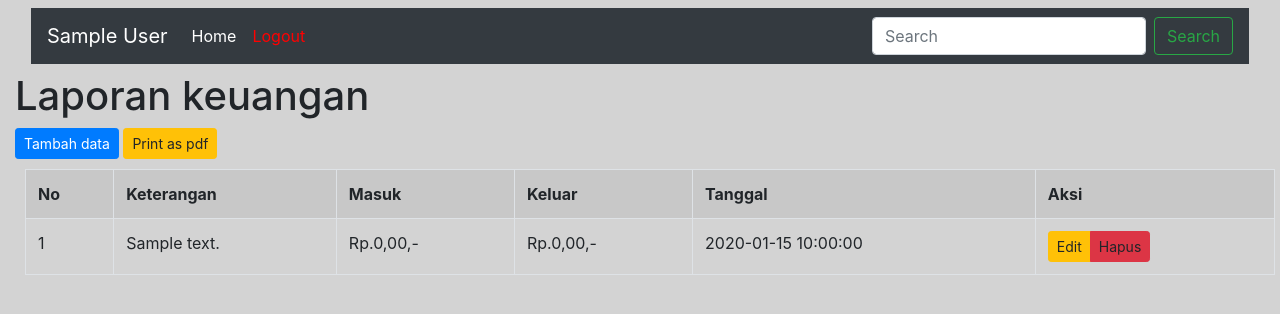
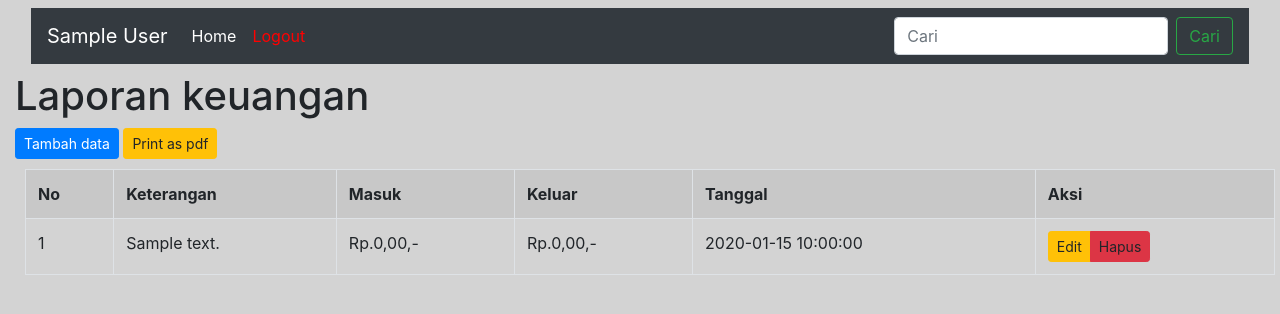
Before and after one commit to irpannawawi/manajemen-keuangan, a PHP site: page /index.php in a window 1280 px wide. Shown: the top 314 px of the page. Run offline with PHP 8.4, Linux system fonts and the light colour scheme; the visitor is signed in with stand-in values (Sample User, id 1); tables that the repository leaves empty or names only in its code hold one stand-in row (values such as "Sample post").

Commit message:
fixed navbar

```diff
--- a/navbar.php
+++ b/navbar.php
@@ -12,9 +12,9 @@
 		    <a class="nav-link" href="logout.php" style="color: red;">Logout</a>
 		  </li>
 		</ul>
-		<form class="form-inline my-2 my-lg-0" action="index.php" method="post" >
-	  		<input class="form-control mr-sm-2" type="search" placeholder="Search" aria-label="Search" name="parm">
-			<button class="btn btn-outline-success my-2 my-sm-0" type="submit">Search</button>
+		<form class="form-inline my-3 my-lg-0" action="index.php" method="post" >
+	  		<input class="form-control mr-sm-2" type="search" placeholder="Cari" aria-label="Search" name="parm">
+			<button class="btn btn-outline-success my-2 my-sm-0" type="submit">Cari</button>
 		</form>
 	</div>
 	</nav>
```
